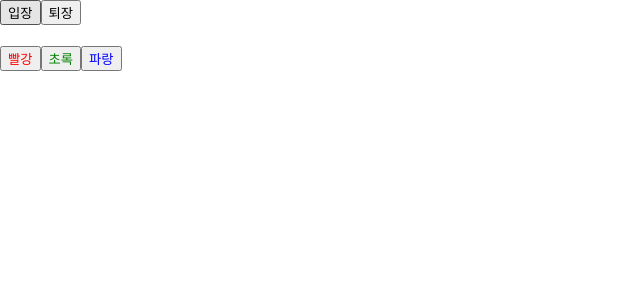
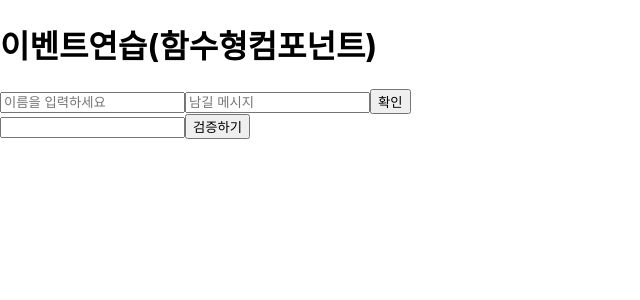
Before and after one commit to BrynnaWee/react0202, a React (Create React App) app: page / in a window 1280 px wide. Shown: the top 300 px of the page, without its empty margins (0-640 px from the left). Built offline with nearby package versions, Linux system fonts and the light colour scheme.

Commit message:
ref까지

```diff
--- a/src/App.js
+++ b/src/App.js
@@ -2,12 +2,20 @@ import './App.css';
 import MyComponent from './MyComponent';
 import Counter from './Counter';
 import Say from './Say';
+import EventPractice from './EventPractice';
+import EventPracticeFunc from './EventPracticeFunc';
+import ValidationSample from './ValidationSample';
 
 function App() {
   return (
-    // <MyComponent city={'서울'}>보석이</MyComponent>
+    <>
+    {/* // <MyComponent city={'서울'}>보석이</MyComponent>
     // <Counter />
-    <Say />
+    // <Say />
+    // <EventPractice /> */}
+    <EventPracticeFunc />
+    <ValidationSample />
+    </>
   );
 }
 
--- /dev/null
+++ b/src/EventPractice.js
@@ -0,0 +1,59 @@
+import React, { Component } from 'react';
+
+class EventPractice extends Component {
+    state = {
+        username: '',
+        message: '',
+    }
+
+constructor(props) {
+    super(props);
+    this.handleChange = this.handleChange.bind(this);
+    this.handleClick = this.handleChange.bind(this);
+    this.handleKeyPress = this.handleChange.bind(this);
+}
+
+
+
+handleChange = (e) => {
+    this.setState({ [e.target.name]: e.target.value});
+}
+
+handleClick = (e) => {
+    alert(this.state.username+':'+this.state.message);
+    this.setState({
+        username: '',
+        message : ''
+    });
+}
+
+handleKeyPress = (e) => {
+    if(e.key === 'Enter') this.handleClick();
+}
+
+    render() {
+        return (
+            <div>
+              <h1>이벤트연습</h1>
+              <input
+                type="text"
+                name="username"
+                placeholder="사용자명"
+                value={this.state.username}
+                onChange={this.handleChange}
+              />
+              <input
+                type="text"
+                name="message"
+                placeholder="아무거나 입력해보세요"
+                value={this.state.message}
+                onChange={this.handleChange}
+                onKeyPress={this.handleKeyPress}
+              />
+                <button onClick={this.handleClick}>확인</button>
+            </div>
+        );
+    }
+}
+
+export default EventPractice;
--- /dev/null
+++ b/src/EventPracticeFunc.js
@@ -0,0 +1,58 @@
+import React, {useState} from 'react';
+
+const EventPracticeFunc = () => {
+
+    const [form, setForm] = useState({
+        username:'',
+        message: ''
+    })
+
+    const {username, message} = form;
+
+    const onChange = (e) =>
+    {
+        const nextForm = {
+            ...form,
+            [e.target.name]:e.target.value
+        }
+
+        setForm(nextForm)
+    }
+
+
+    const onClick = (e) => {
+        alert(username + ':' + message);
+        setForm({username:'', message:''});
+    }
+
+    const onKeyPress = (e) => {
+        if(e.key==='enter') {
+            onClick();
+        }
+    }
+
+    return (
+        <div>
+            <h1>이벤트연습(함수형컴포넌트)</h1>
+            <input
+                type="text"
+                name="username"
+                placeholder='이름을 입력하세요'
+                value={username}
+                onChange={onChange}
+             />
+
+             <input
+                type="text"s
+                name="message"
+                placeholder='남길 메시지'
+                value={message}
+                onChange={onChange}
+                onKeyPress={onKeyPress}
+            />
+            <button onClick={onClick}>확인</button>
+        </div>
+    );
+};
+
+export default EventPracticeFunc;
--- /dev/null
+++ b/src/ValidationSample.css
@@ -0,0 +1,7 @@
+.success {
+    background-color: lightgreen;
+}
+
+.failure {
+    background-color: lightcoral;
+}
--- /dev/null
+++ b/src/ValidationSample.js
@@ -0,0 +1,51 @@
+import React, { Component } from 'react';
+import './ValidationSample.css';
+
+
+class ValidationSample extends Component {
+
+    input = React.createRef();
+
+    state = {
+        password : '',
+        clicked : false,
+        validated : false,
+    }
+
+    handleChange = (e) =>
+    {
+       this.setState({password: e.target.value});
+    }
+
+    handleButtonClick = () => {
+        this.setState({
+            clicked : true,
+            validated : this.state.password === '0000'
+        });
+        this.handleFocus();
+    }
+
+    handleFocus = () =>
+    {
+        this.input.current.focus();
+    }
+
+
+    render() {
+        return (
+            <div>
+                <input
+                    ref={ref=>{this.input=ref}}
+                    type="password"
+                    value={this.state.password}
+                    onChange={this.handleChange}
+                    className={this.state.clicked ? (this.state.validated ? 'success' : 'failure') : null}
+                />
+                <button onClick={this.handleButtonClick}>검증하기</button>
+            </div>
+        );
+    }
+}
+
+
+export default ValidationSample;
```
